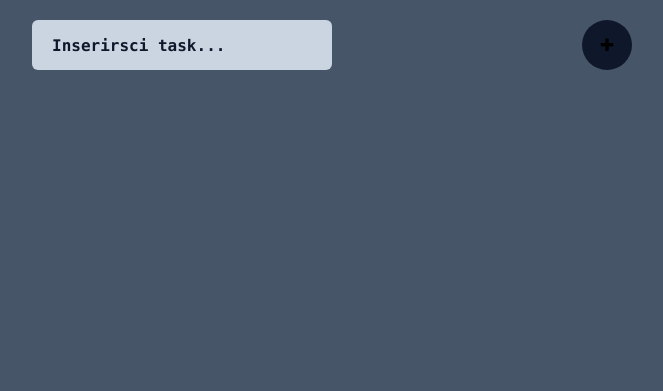
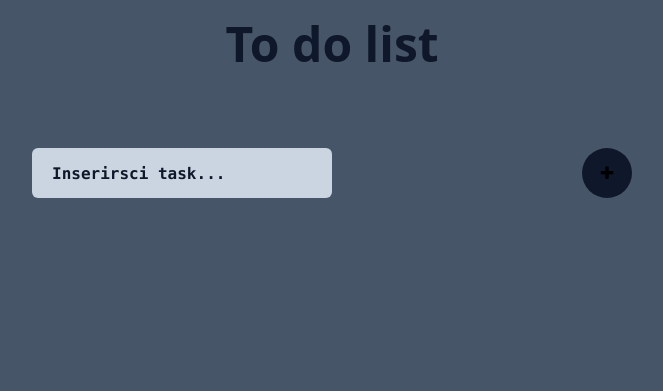
Before and after one commit to andreferra04/todolist, a website: page index.html in a window 1280 px wide. Shown: the whole page, without its empty margins (308-971 px from the left). Drawn offline with nearby package versions, Linux system fonts and the light colour scheme.

Commit message:
change margin ul

```diff
--- a/index.html
+++ b/index.html
@@ -12,6 +12,8 @@
 </head>
 
 <body class="bg-slate-600">
+
+    <h1 class="text-slate-900 text-5xl text-center mt-5 mb-20 font-bold">To do list</h1>
     <div class="md:w-1/2 h-60 m-auto sm:w-full px-5">
         <div class="flex mt-5 justify-between">
             <input type="text" id="inputText"
@@ -24,7 +26,7 @@
         </div>
 
 
-        <ul id="items" class="flex items-center flex-col p-5">
+        <ul id="items" class="flex items-center flex-col p-5 mt-7">
             <!-- <li class="w-full bg-slate-800 p-3">PRovaPRova</li> -->
         </ul>
 
```
